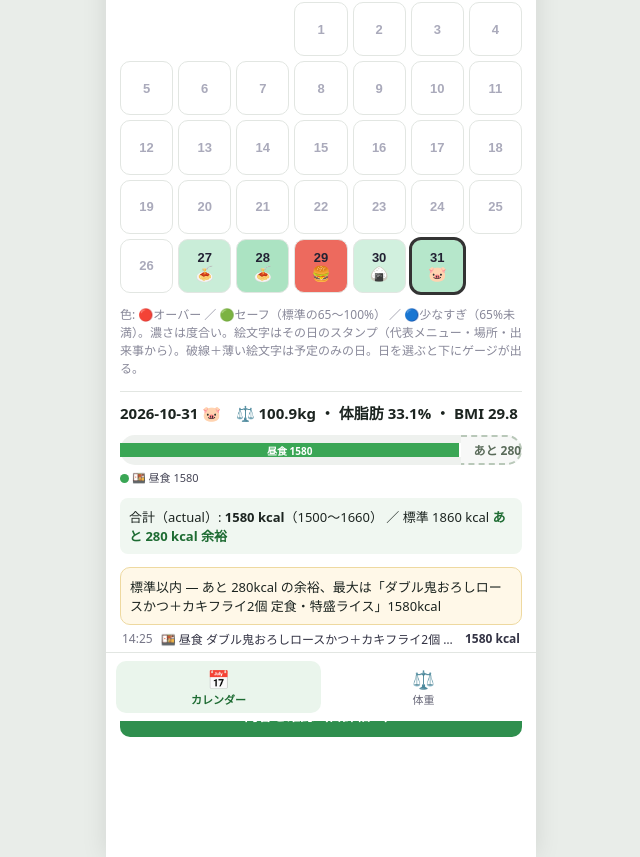
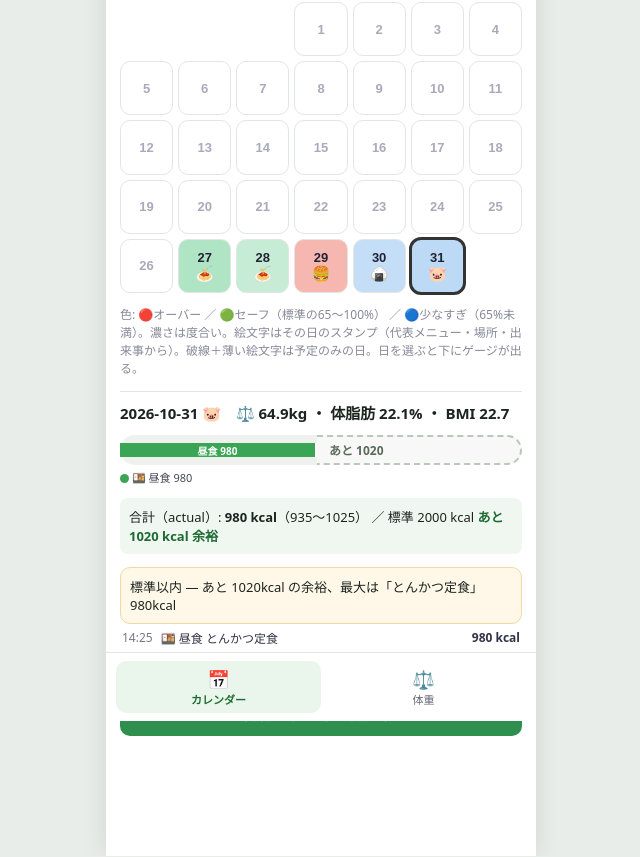
Before and after one commit to Gominokas/ai-meshimori, a plain HTML site: page shared/mockup/aiseki-mockup.html in a window 1280 px wide. Shown: the part 79-936 px from the top of the page, without its empty margins (319-959 px from the left). Drawn offline with Linux system fonts and the light colour scheme.

Commit message:
fix: 配布物から開発元の個人値（実データ・既定値・目標）を全面除去

```diff
--- a/prd/apps/api/src/db.js
+++ b/prd/apps/api/src/db.js
@@ -8,7 +8,7 @@ export const db = new DatabaseSync(DB_PATH);
 
 db.exec(`
 CREATE TABLE IF NOT EXISTS tenants (
-  id TEXT PRIMARY KEY, name TEXT, current_tz TEXT DEFAULT 'Asia/Tokyo', week_start INTEGER DEFAULT 1, target_kcal INTEGER DEFAULT 1860
+  id TEXT PRIMARY KEY, name TEXT, current_tz TEXT DEFAULT 'Asia/Tokyo', week_start INTEGER DEFAULT 1, target_kcal INTEGER DEFAULT NULL
 );
 INSERT OR IGNORE INTO tenants(id,name,current_tz,week_start) VALUES ('default','Darling','Asia/Tokyo',1);
 CREATE TABLE IF NOT EXISTS meals (
@@ -35,7 +35,7 @@ CREATE TABLE IF NOT EXISTS audit_logs (
   id INTEGER PRIMARY KEY AUTOINCREMENT, tenant_id TEXT DEFAULT 'default', actor TEXT, event TEXT, key_id TEXT, detail TEXT, created_at TEXT DEFAULT (datetime('now'))
 );
 `);
-try { db.exec(`ALTER TABLE tenants ADD COLUMN target_kcal INTEGER DEFAULT 1860`); } catch {}
+try { db.exec(`ALTER TABLE tenants ADD COLUMN target_kcal INTEGER DEFAULT NULL`); } catch {}
 try { db.exec(`ALTER TABLE days ADD COLUMN emoji TEXT`); } catch {}
 try { db.exec(`ALTER TABLE meals ADD COLUMN emoji TEXT`); } catch {}
 
--- a/prd/apps/web/app.js
+++ b/prd/apps/web/app.js
@@ -13,7 +13,7 @@ document.querySelectorAll('.tabs button').forEach(b=>b.onclick=()=>{
 async function render(){
   const ym=ymStr(cursor); $('#ym').textContent=cursor.getFullYear()+'年 '+(cursor.getMonth()+1)+'月';
   const data=await gql(`query($m:String!){calendar(month:$m){date total_kcal total_pm meal_count representative_menu emoji days{tz weight_kg}}}`,{m:ym});
-  const me=await gql(`query{me{target_kcal}}`); const TARGET=me.me?.target_kcal||1860;
+  const me=await gql(`query{me{target_kcal}}`); const TARGET=me.me?.target_kcal||2000;
   const map=Object.fromEntries(data.calendar.map(d=>[d.date,d]));
   const first=new Date(cursor.getFullYear(),cursor.getMonth(),1);
   let startDay=(first.getDay()+6)%7;
@@ -39,7 +39,7 @@ async function renderWeight(){
     const W=640,H=180,pad=28;
     const X=i=>pad+i*(W-2*pad)/(pts.length-1), Y=v=>H-pad-(v-min)*(H-2*pad)/(max-min);
     const line=pts.map((p,i)=>`${X(i)},${Y(p.weight_kg)}`).join(' ');
-    $('#wchart').innerHTML=`<svg viewBox="0 0 ${W} ${H}" class="chart"><line x1="${pad}" y1="${Y(100)}" x2="${W-pad}" y2="${Y(100)}" stroke="#e05252" stroke-dasharray="5 4"/><text x="${W-pad-70}" y="${Y(100)-6}" fill="#e05252" font-size="12">目標 100kg</text><polyline points="${line}" fill="none" stroke="#3aa655" stroke-width="2.5"/>${pts.map((p,i)=>`<circle cx="${X(i)}" cy="${Y(p.weight_kg)}" r="4" fill="#3aa655"/><text x="${X(i)-14}" y="${Y(p.weight_kg)-9}" font-size="11">${p.weight_kg}</text>`).join('')}</svg>`;
+    $('#wchart').innerHTML=`<svg viewBox="0 0 ${W} ${H}" class="chart"><polyline points="${line}" fill="none" stroke="#3aa655" stroke-width="2.5"/>${pts.map((p,i)=>`<circle cx="${X(i)}" cy="${Y(p.weight_kg)}" r="4" fill="#3aa655"/><text x="${X(i)-14}" y="${Y(p.weight_kg)-9}" font-size="11">${p.weight_kg}</text>`).join('')}</svg>`;
   }
 }
 async function showDay(date){
--- a/shared/mockup/aiseki-mockup.html
+++ b/shared/mockup/aiseki-mockup.html
@@ -136,13 +136,13 @@
       <p class="hint" id="wnote">月表示: 日別の実測ポイント</p>
       <svg class="chart" viewBox="0 0 640 190">
         <line x1="28" y1="122" x2="612" y2="122" stroke="#e05252" stroke-dasharray="5 4"/>
-        <text x="516" y="114" fill="#e05252" font-size="12">目標 100kg</text>
+        <text x="516" y="114" fill="#e05252" font-size="12">目標 60kg</text>
         <polyline points="60,45 200,58 340,29 480,95 600,95" fill="none" stroke="#3aa655" stroke-width="2.5"/>
         <circle cx="60" cy="45" r="4" fill="#3aa655"/><circle cx="200" cy="58" r="4" fill="#3aa655"/><circle cx="340" cy="29" r="4" fill="#3aa655"/><circle cx="480" cy="95" r="4" fill="#3aa655"/><circle cx="600" cy="95" r="4" fill="#3aa655"/>
-        <text x="28" y="33" font-size="11">102.1 (10/26)</text><text x="172" y="46" font-size="11">101.8</text><text x="312" y="17" font-size="11">102.5</text><text x="452" y="83" font-size="11">100.9</text><text x="562" y="83" font-size="11">100.9</text>
+        <text x="28" y="33" font-size="11">65.8 (10/26)</text><text x="172" y="46" font-size="11">65.2</text><text x="312" y="17" font-size="11">65.5</text><text x="452" y="83" font-size="11">64.9</text><text x="562" y="83" font-size="11">64.9</text>
       </svg>
       <div id="wlist"></div>
-      <p class="hint">目標: 2026年12月末までに 100kg 未満。食事メニューは現地時刻、グラフは標準時、という二重持ちの使い分け。</p>
+      <p class="hint">目標: その家の利用者の目標に合わせて表示します。食事メニューは現地時刻、グラフは標準時、という二重持ちの使い分け。</p>
     </section>
 
   </main>
@@ -161,33 +161,33 @@
    見た目（CSS・描画ロジック）の変更は自由で、そのまま表示に反映される。 */
 var DAYS = {
   "2026-10-27": { w:null, meals:[
-    ["09:00","朝食","","ザクチキ",218,0,"a",""],
-    ["12:30","昼食","","評判屋 まろやか豚骨＋納豆・鶏むね少し",424,30,"a","評判屋274＋推定150"],
-    ["19:30","夕食","","ペペロンチーノパスタ（乾麺135g）＋キムチ＋鶏むねふりかけ＋ワカメ",745,45,"a","推定 約700〜790kcal"]]},
-  "2026-10-28": { w:"⚖️ 101.8kg ・ 体脂肪 33.8% ・ BMI 30.1", meals:[
-    ["07:30","朝食","","明星 評判屋 まろやか豚骨ラーメン（袋めん）",274,0,"a","公式値"],
+    ["09:00","朝食","","トースト＋ゆで卵＋コーヒー",420,0,"a",""],
+    ["12:30","昼食","","親子丼",650,20,"a",""],
+    ["19:30","夕食","","焼き魚定食（ごはん・味噌汁・サラダ）",720,30,"a",""]]},
+  "2026-10-28": { w:"⚖️ 65.2kg ・ 体脂肪 22.4% ・ BMI 22.8", meals:[
+    ["07:30","朝食","","シリアル＋牛乳",310,0,"a",""],
     ["--:--","昼食","","なし（食べていない）",0,0,"s","本人が『食べていない』と申告した宣言"],
-    ["19:00","夕食","","パスタ乾麺136g＋青の洞窟カルボナーラ系ソース＋お吸い物",683,40,"a",""],
-    ["25:25","夜食","","パスタ乾麺100g＋ポモドーロ＋卵2個",720,50,"a","深夜1:25。所属日は10/28なので経過表記 25:25"]]},
-  "2026-10-29": { w:"⚖️ 102.5kg ・ 体脂肪 33.5% ・ BMI 30.3", meals:[
-    ["08:15","朝食","","メッツ ジ・エナジー＋天然紅しゃけおにぎり＋BOSSブラック",300,0,"a",""],
-    ["09:46","朝食","追い","エッグマックマフィンセット",467,0,"a","追い朝食は asa＋タグ『追い』","マクドナルド門前仲町店"],
-    ["13:30","昼食","","ひるまック ザクザクジューシーマック セット",754,20,"a","","マクドナルド門前仲町店"],
-    ["18:30","夕食","","チキン南蛮＆コロッケ弁当",636,0,"a","ラベル値"],
-    ["24:35","夜食","ブースト","たらこパスタ（乾麺116g）＋ワカメ・刻み海苔",499,30,"a","実時刻は翌日0:35だが所属日は10/29"]]},
-  "2026-10-30": { w:"⚖️ 100.9kg ・ 体脂肪 33.1% ・ BMI 29.8", meals:[
-    ["12:30","昼食","","お吸い物パスタ弁当（乾麺120g）",449,10,"a",""],
-    ["24:41","夜食","ブースト","セブンイレブン夜食セット（ツナマヨ＋ダブルシュー＋羊羹×2＋ゼロコーラ）",850,80,"a","本稼働データメンテ深夜作業の燃料","セブンイレブン（購入）"]]},
-  "2026-10-31": { w:"⚖️ 100.9kg ・ 体脂肪 33.1% ・ BMI 29.8", meals:[
-    ["14:25","昼食","","ダブル鬼おろしロースかつ＋カキフライ2個 定食・特盛ライス",1580,80,"a","本日1食目","松のや R八千代店"],
-    ["--:--","夕食","","トマトジュース（理想のトマト、在庫消費）",90,20,"p","昼で満腹のため欠食見込み・未確定"]]},
+    ["19:00","夕食","","カレーライス",780,35,"a",""],
+    ["25:25","夜食","","カップ麺",450,15,"a","深夜1:25。所属日は10/28なので経過表記 25:25"]]},
+  "2026-10-29": { w:"⚖️ 65.5kg ・ 体脂肪 22.6% ・ BMI 22.9", meals:[
+    ["08:15","朝食","","おにぎり2個＋味噌汁",380,0,"a",""],
+    ["09:46","朝食","追い","ヨーグルト",120,0,"a","追い朝食は asa＋タグ『追い』","コンビニ（購入）"],
+    ["13:30","昼食","","ラーメン＋餃子3個",820,30,"a","","駅前の中華屋"],
+    ["18:30","夕食","","鶏の照り焼き定食",690,25,"a",""],
+    ["24:35","夜食","ブースト","プリン",180,5,"a","実時刻は翌日0:35だが所属日は10/29"]]},
+  "2026-10-30": { w:"⚖️ 64.9kg ・ 体脂肪 22.1% ・ BMI 22.7", meals:[
+    ["12:30","昼食","","サンドイッチ＋スープ",520,15,"a",""],
+    ["24:41","夜食","ブースト","コンビニ夜食セット（おにぎり＋サラダ＋ゼリー）",610,20,"a","深夜作業のおとも","コンビニ（購入）"]]},
+  "2026-10-31": { w:"⚖️ 64.9kg ・ 体脂肪 22.1% ・ BMI 22.7", meals:[
+    ["14:25","昼食","","とんかつ定食",980,45,"a","本日1食目","駅前の定食屋"],
+    ["--:--","夕食","","野菜ジュース",90,10,"p","昼で満腹のため欠食見込み・未確定"]]},
   "2026-11-01": { w:null, meals:[
-    ["19:00","夕食","","タコス 3個",750,40,"p","シェアハウスでタコスパーティーの予定"]]}
+    ["19:00","夕食","","鍋パーティー",750,40,"p","友人宅で鍋の予定"]]}
 };
-var TARGET = 1860;
-var TOT = {"2026-10-27":1387,"2026-10-28":1677,"2026-10-29":2656,"2026-10-30":1299,"2026-10-31":1580};
-var SHORT = {"2026-10-27":"ペペロンチーノ","2026-10-28":"深夜パスタ","2026-10-29":"ジューシーマック","2026-10-30":"セブン夜食セット","2026-10-31":"松のや かつ定食"};
-var WEIGHTS = [["2026-10-28",101.8,33.8],["2026-10-29",102.5,33.5],["2026-10-30",100.9,33.1],["2026-10-31",100.9,33.1]];
+var TARGET = 2000;
+var TOT = {"2026-10-27":1790,"2026-10-28":1540,"2026-10-29":2190,"2026-10-30":1130,"2026-10-31":980};
+var SHORT = {"2026-10-27":"焼き魚定食","2026-10-28":"深夜カップ麺","2026-10-29":"ラーメン餃子","2026-10-30":"コンビニ夜食","2026-10-31":"とんかつ定食"};
+var WEIGHTS = [["2026-10-28",65.2,22.4],["2026-10-29",65.5,22.6],["2026-10-30",64.9,22.1],["2026-10-31",64.9,22.1]];
 
 // calendar build (Oct 2026, Monday start; Oct 1 2026 is Thursday -> 3 blanks)
 // v9: cells carry almost nothing — date + one emoji on a status gradient.
```
Also changed, not shown: prd/apps/web/index.html (+1 -1 lines), prd/docs/local-setup-for-agents.md (+1 -1 lines), shared/docs/aiseki-phase1-plan.md (+4 -3 lines), shared/docs/aiseki-spec.md (+2 -2 lines).
